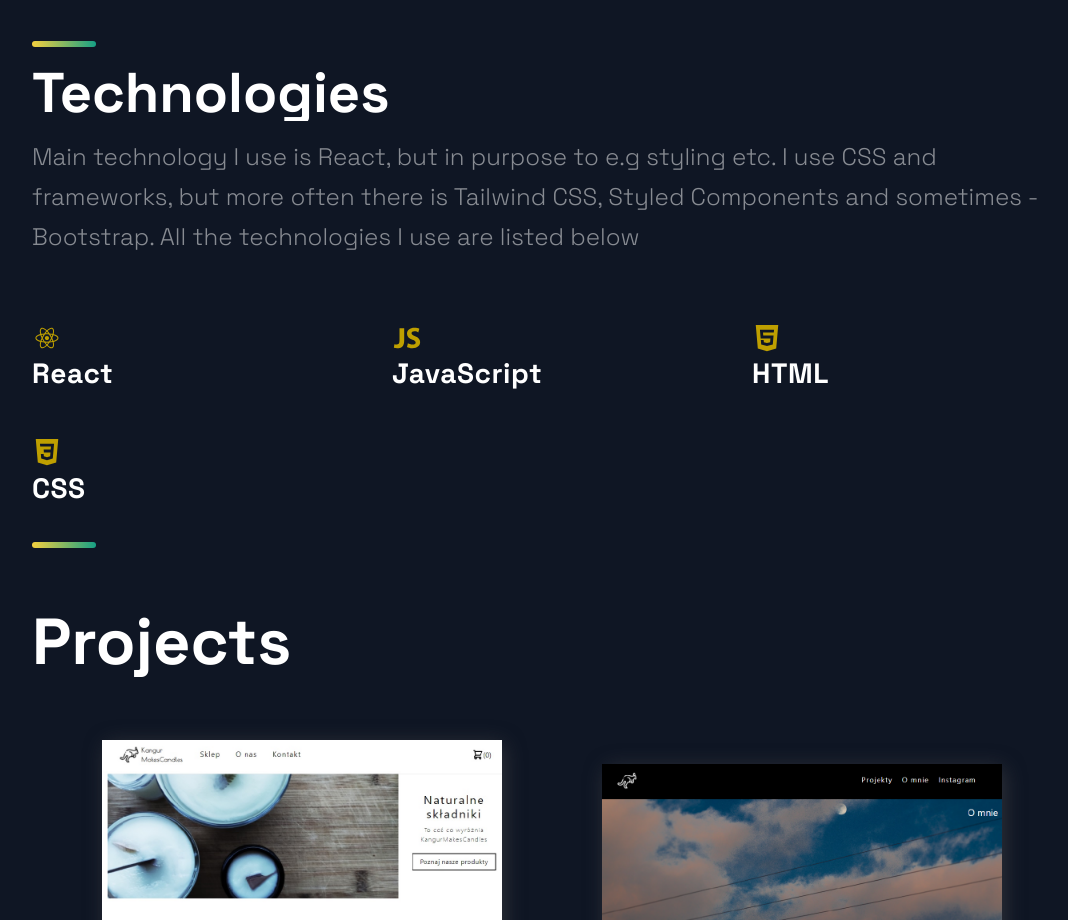
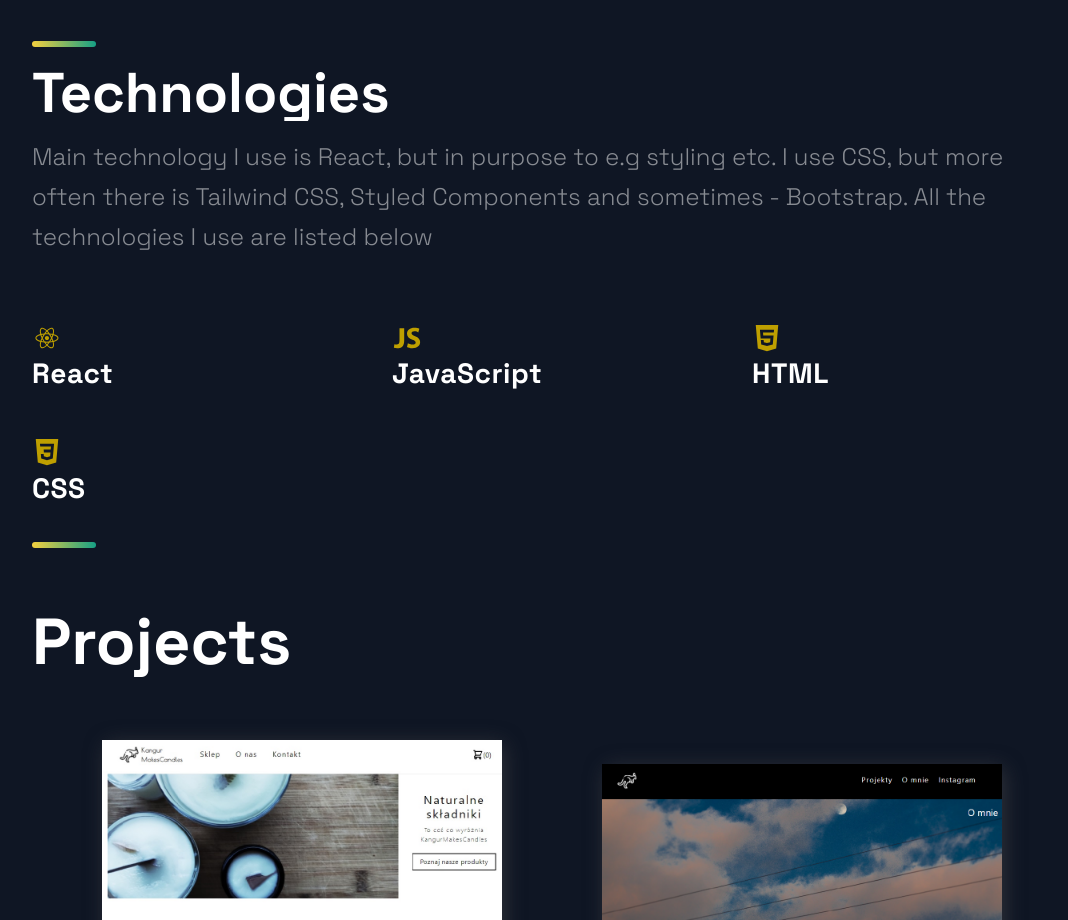
Before and after one commit to yougonnagetyours/my-developer-portfolio, a Next.js app: page / in a window 1280 px wide. Shown: the part 860-1780 px from the top of the page, without its empty margins (88-1156 px from the left). Built offline with nearby package versions, Linux system fonts and the light colour scheme.

Commit message:
target blank

```diff
--- a/src/components/Projects/Projects.js
+++ b/src/components/Projects/Projects.js
@@ -28,8 +28,8 @@ const Projects = () => (
             </TagList>
           </div>
           <UtilityList>
-            <ExternalLinks href={source}>Code</ExternalLinks>
-            <ExternalLinks href={visit}>Visit</ExternalLinks>
+            <ExternalLinks href={source} target="_blank">Code</ExternalLinks>
+            <ExternalLinks href={visit} target="_blank">Visit</ExternalLinks>
           </UtilityList>
         </BlogCard>
       )
--- a/src/components/Technologies/Technologies.js
+++ b/src/components/Technologies/Technologies.js
@@ -10,7 +10,7 @@ const Technologies = () =>  (
     <br />
     <SectionTitle>Technologies</SectionTitle>
     <SectionText>
-      Main technology I use is React, but in purpose to e.g styling etc. I use CSS and frameworks, but more often there is Tailwind CSS,
+      Main technology I use is React, but in purpose to e.g styling etc. I use CSS, but more often there is Tailwind CSS,
       Styled Components and sometimes - Bootstrap. All the technologies I use are listed below
     </SectionText>
     <List>
```
